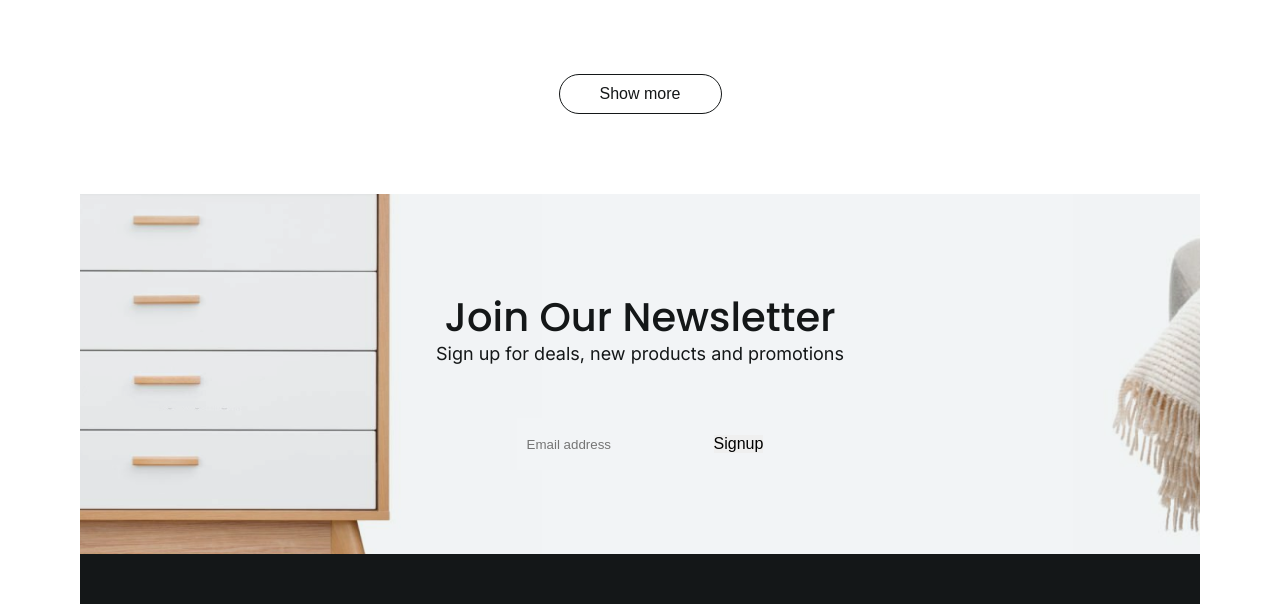
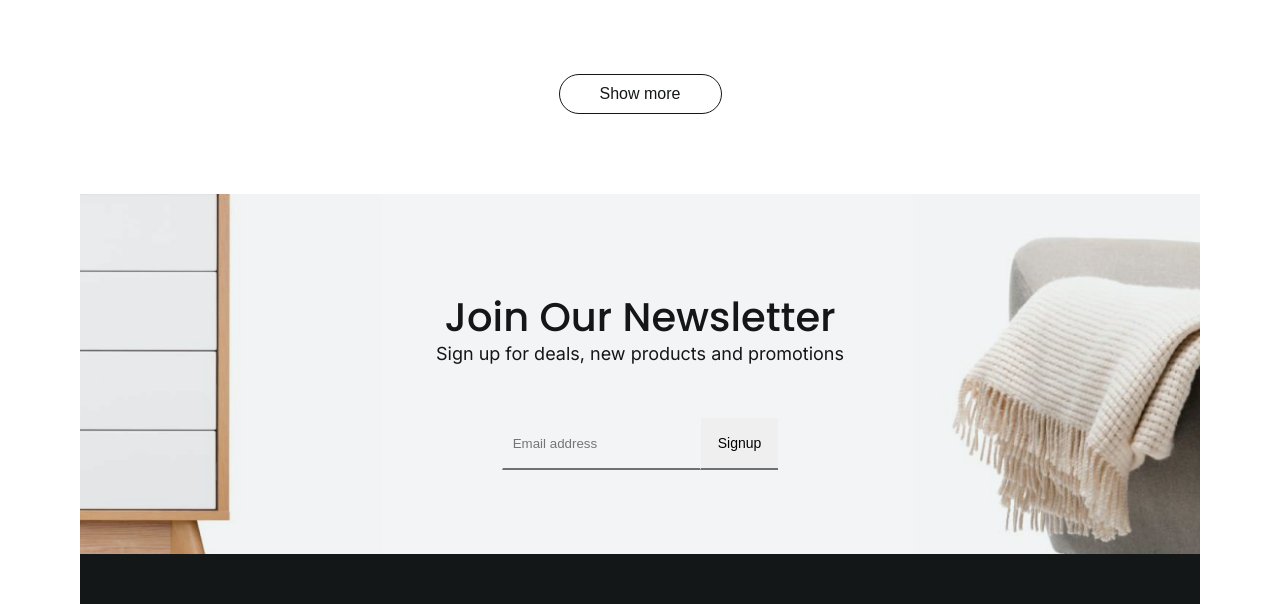
Before and after one commit to 12Husanjon21/response, a plain HTML site: page index.html in a window 1280 px wide. Shown: the part 2072-2676 px from the top of the page. Drawn offline with nearby package versions, Linux system fonts and the light colour scheme.

Commit message:
input_changed

```diff
--- a/main.scss
+++ b/main.scss
@@ -511,6 +511,8 @@ img {
           padding-bottom: 93px;
           height: 360px;
           background-image: url(./images/Image\ Placeholder.png);
+          background-position: center;
+          position: relative;
           background-size: cover;
           p {
             font-size: 1.8rem;
@@ -528,21 +530,22 @@ img {
             align-items: center;
             margin-top: 32px;
             text-align: center;
-          }
-          .inputs input:first-child {
-            border-bottom: 2px solid black;
+            input:first-child {
               width: inherit;
               height: 52px;
-            border: none;
+              border: 1px solid #F2F4F6;
               padding: 10px;
               background-color: #F2F4F6;
+              border-bottom: 2px solid $gray50;
             }
-
-          .inputs input:nth-child(2) {
+            input:nth-child(2) {
               border: none;
-            font-size: 1.6rem;
+              font-size: 1.4rem;
               cursor: pointer;
               color: var(#6c7275);
+              border-bottom: 2px solid $gray50;
+              padding: 17px;
+            }
           }
         }
 
```
Also changed, not shown: main.css, 1 other file. Lines whose indentation alone changed are shown as unchanged.
